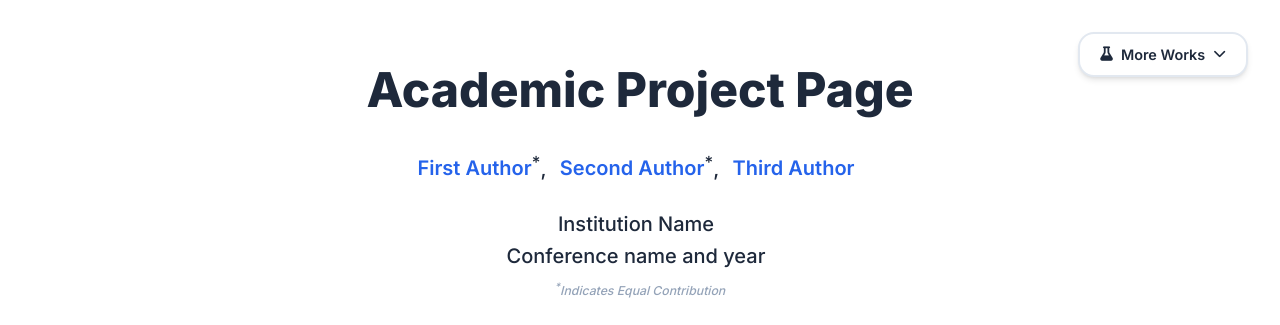
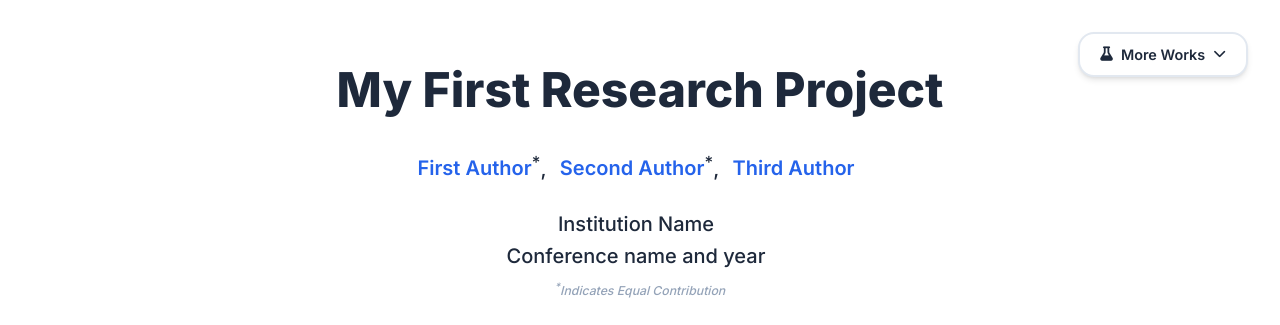
Before and after one commit to maplebee/my-project-page, a plain HTML site: page index.html in a window 1280 px wide. Shown: the top 325 px of the page. Drawn offline with nearby package versions, Linux system fonts and the light colour scheme; some icons are missing.

Commit message:
Update meta tags and title for project details

```diff
--- a/index.html
+++ b/index.html
@@ -6,13 +6,13 @@
 
   <!-- Primary Meta Tags -->
   <!-- TODO: Replace with your paper title and author names -->
-  <meta name="title" content="PAPER_TITLE - AUTHOR_NAMES">
+  <meta name="title" content="My project - maplebee">
   <!-- TODO: Write a compelling 150-160 character description of your research -->
   <meta name="description" content="BRIEF_DESCRIPTION_OF_YOUR_RESEARCH_CONTRIBUTION_AND_FINDINGS">
   <!-- TODO: Add 5-10 relevant keywords for your research area -->
   <meta name="keywords" content="KEYWORD1, KEYWORD2, KEYWORD3, machine learning, computer vision, AI">
   <!-- TODO: List all authors -->
-  <meta name="author" content="FIRST_AUTHOR_NAME, SECOND_AUTHOR_NAME">
+  <meta name="author" content="Maplebee">
   <meta name="robots" content="index, follow">
   <meta name="language" content="English">
 
@@ -241,7 +241,7 @@
         <div class="columns is-centered">
           <div class="column has-text-centered">
             <!-- TODO: Replace with your paper title -->
-            <h1 class="title is-1 publication-title">Academic Project Page</h1>
+            <h1 class="title is-1 publication-title">My First Research Project</h1>
             <div class="is-size-5 publication-authors">
               <!-- TODO: Replace with your paper authors and their personal links -->
               <span class="author-block">
```
